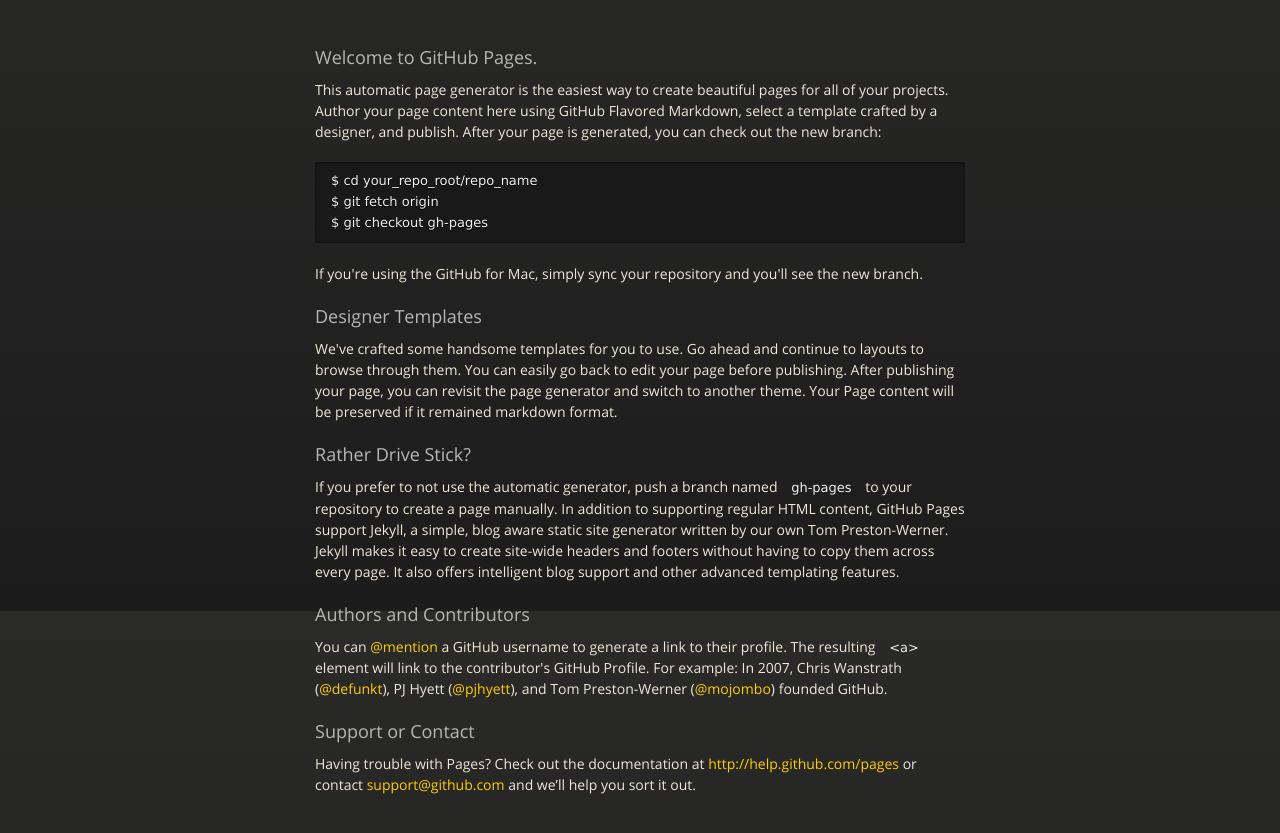
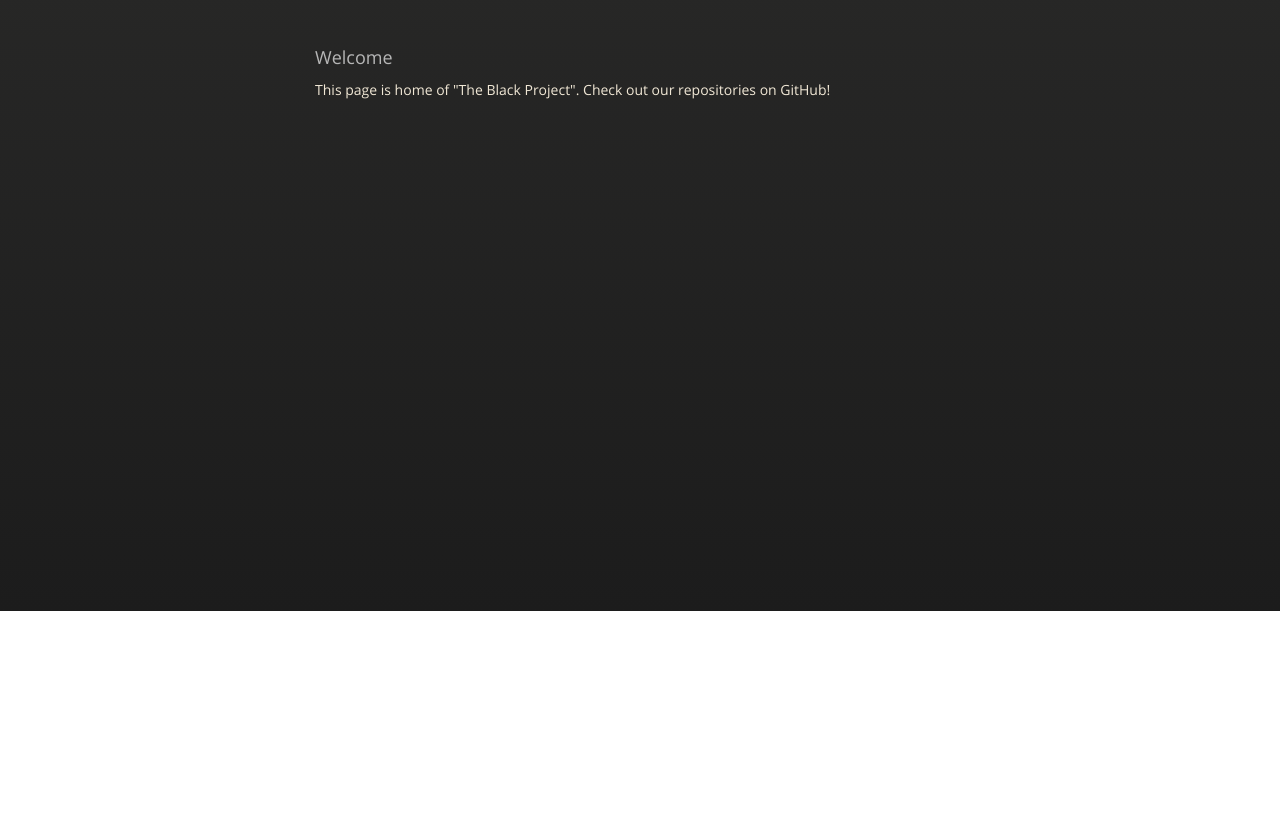
Before and after one commit to Leviter/leviter.github.io, a plain HTML site: page index.html in a window 1280 px wide. Shown: the part 189-1022 px from the top of the page. After the commit the page ends 800 px from the top, so only its background shows below. Drawn offline with nearby package versions, Linux system fonts and the light colour scheme.

Commit message:
Update index.html

```diff
--- a/index.html
+++ b/index.html
@@ -38,39 +38,11 @@
         </div>
 
         <h3>
-<a name="welcome-to-github-pages" class="anchor" href="#welcome-to-github-pages"><span class="octicon octicon-link"></span></a>Welcome to GitHub Pages.</h3>
+<a name="welcome-to-github-pages" class="anchor" href="#welcome-to-github-pages"><span class="octicon octicon-link"></span></a>Welcome</h3>
 
-<p>This automatic page generator is the easiest way to create beautiful pages for all of your projects. Author your page content here using GitHub Flavored Markdown, select a template crafted by a designer, and publish. After your page is generated, you can check out the new branch:</p>
+<p>This page is home of "The Black Project". Check out our repositories on GitHub!</p>
 
-<pre><code>$ cd your_repo_root/repo_name
-$ git fetch origin
-$ git checkout gh-pages
-</code></pre>
 
-<p>If you're using the GitHub for Mac, simply sync your repository and you'll see the new branch.</p>
-
-<h3>
-<a name="designer-templates" class="anchor" href="#designer-templates"><span class="octicon octicon-link"></span></a>Designer Templates</h3>
-
-<p>We've crafted some handsome templates for you to use. Go ahead and continue to layouts to browse through them. You can easily go back to edit your page before publishing. After publishing your page, you can revisit the page generator and switch to another theme. Your Page content will be preserved if it remained markdown format.</p>
-
-<h3>
-<a name="rather-drive-stick" class="anchor" href="#rather-drive-stick"><span class="octicon octicon-link"></span></a>Rather Drive Stick?</h3>
-
-<p>If you prefer to not use the automatic generator, push a branch named <code>gh-pages</code> to your repository to create a page manually. In addition to supporting regular HTML content, GitHub Pages support Jekyll, a simple, blog aware static site generator written by our own Tom Preston-Werner. Jekyll makes it easy to create site-wide headers and footers without having to copy them across every page. It also offers intelligent blog support and other advanced templating features.</p>
-
-<h3>
-<a name="authors-and-contributors" class="anchor" href="#authors-and-contributors"><span class="octicon octicon-link"></span></a>Authors and Contributors</h3>
-
-<p>You can <a href="https://github.com/blog/821" class="user-mention">@mention</a> a GitHub username to generate a link to their profile. The resulting <code>&lt;a&gt;</code> element will link to the contributor's GitHub Profile. For example: In 2007, Chris Wanstrath (<a href="https://github.com/defunkt" class="user-mention">@defunkt</a>), PJ Hyett (<a href="https://github.com/pjhyett" class="user-mention">@pjhyett</a>), and Tom Preston-Werner (<a href="https://github.com/mojombo" class="user-mention">@mojombo</a>) founded GitHub.</p>
-
-<h3>
-<a name="support-or-contact" class="anchor" href="#support-or-contact"><span class="octicon octicon-link"></span></a>Support or Contact</h3>
-
-<p>Having trouble with Pages? Check out the documentation at <a href="http://help.github.com/pages">http://help.github.com/pages</a> or contact <a href="mailto:support@github.com">support@github.com</a> and we’ll help you sort it out.</p>
-      </section>
-
-    </div>
     <!--[if !IE]><script>fixScale(document);</script><![endif]-->
               <script type="text/javascript">
             var gaJsHost = (("https:" == document.location.protocol) ? "https://ssl." : "http://www.");
```
